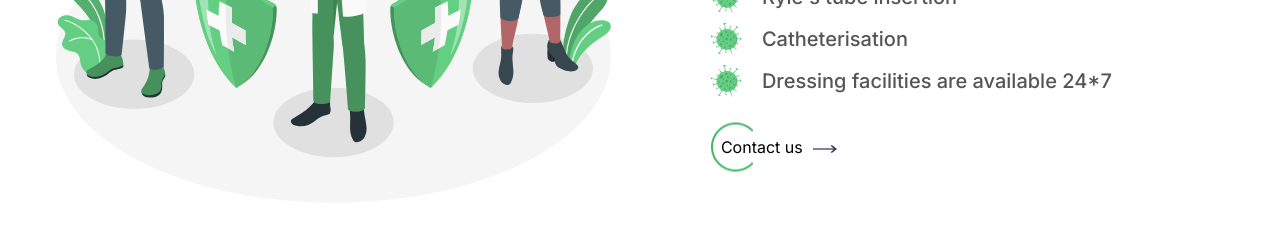
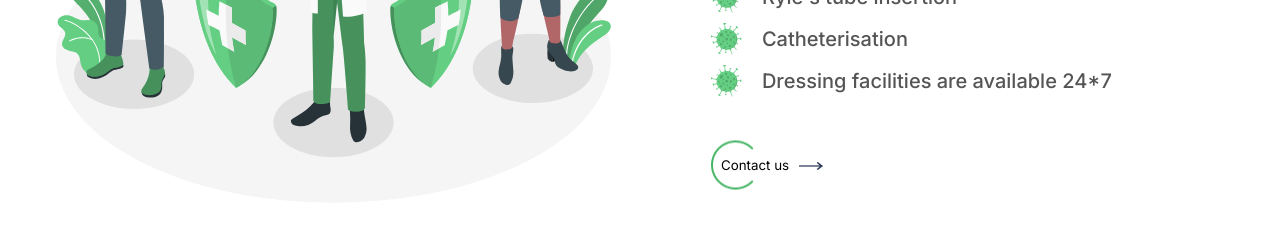
Before and after one commit to besnik26/landing-page-covid, a React (Vite) app: page / in a window 1280 px wide. Shown: the part 1520-1763 px from the top of the page. Built offline with nearby package versions, Linux system fonts and the light colour scheme.

Commit message:
bug fixes

```diff
--- a/src/components/about/About.css
+++ b/src/components/about/About.css
@@ -28,9 +28,13 @@
 }
 .contact-div{
     position: relative;
-    padding-left: 10px;
+    padding: 20px 0px 20px 10px;
+    height: auto;
+    border: none;
+    background-color: #ffffff;
+    color: black;
+    cursor: pointer;
     margin-top: 40px;
-    cursor: pointer;
 }
 
 .ellipse-abs{
--- a/src/components/about/About.jsx
+++ b/src/components/about/About.jsx
@@ -28,6 +28,13 @@ const aboutList = [
 ]
 
 function About (){
+
+    const scrollToContact = ()=>{
+        document.getElementById('contact').scrollIntoView({
+            behavior: 'smooth'
+        });
+    }
+
     return (
         <div className="about">
 
@@ -59,11 +66,11 @@ function About (){
                         ))
                     }
                 </div>
-                <div className='contact-div'>
+                <button className='contact-div' onClick={scrollToContact}>
                     <img src="/ellipse.png" alt="ellipse" className='ellipse-abs'/>
                     Contact us
                     <img src="/arrow.png" alt="arrow" className='arrowImg'/>
-                </div>
+                </button>
             </div>
 
         </div>
--- a/src/components/contact/form/Form.css
+++ b/src/components/contact/form/Form.css
@@ -30,14 +30,14 @@ textarea{
     min-height: 150px;
 }
 
-.contact-div{
+.contact-div-form{
     position: relative;
-    padding-left: 10px;
-    margin-top: 40px;
+    padding: 20px 0px 20px 10px;
     height: auto;
     border: none;
     background-color: #ffffff;
-    max-height: 47px;
+    color: black;
+    cursor: pointer;
 }
 
 .ellipse-abs{
--- a/src/components/contact/form/Form.jsx
+++ b/src/components/contact/form/Form.jsx
@@ -58,7 +58,7 @@ function Form() {
       </div>
 
 
-      <button type="submit" className="contact-div">
+      <button type="submit" className="contact-div-form">
         <img src="/ellipse.png" alt="ellipse" className="ellipse-abs" />
         Click to send
         <img src="/arrow.png" alt="arrow" className="arrowImg" />
--- a/src/components/hero/Hero.jsx
+++ b/src/components/hero/Hero.jsx
@@ -2,6 +2,12 @@ import "./Hero.css"
 
 
 function Hero() {
+
+    const scrollToContact = ()=>{
+        document.getElementById('contact').scrollIntoView({
+            behavior: 'smooth'
+        });
+    }
     return (
         <div className="hero">
             <div className="hero-description">
@@ -15,7 +21,7 @@ function Hero() {
                     Seque empowers you to get more done with intense focus and zero interruptions.
                     Seque empowers you to get more done with intense focus and zero interruptions.
                 </p>
-                <button className="hero-btn">Let us help</button>
+                <button onClick={scrollToContact} className="hero-btn">Let us help</button>
             </div>
 
 
--- a/src/components/navbar/Navbar.css
+++ b/src/components/navbar/Navbar.css
@@ -37,16 +37,15 @@ a:hover:after {
   .hamburger {
     display: block;
     position: fixed;
-    top: 0px;
-    right: 0px;
+    top: 5px;
+    right: 5px;
     z-index: 1001;
-    font-size: 28px;
-    padding: 4px 14px 6px 14px;
+    font-size: 22px;
+    color: #44B564;
+    padding: 6px 12px;
     background-color: white;
-    border-radius: 0px 0px 0px 25px;
-    border: none;
-    border-left: 1px solid black;
-    border-bottom: 1px solid black;
+    border: 1px solid #44B564;
+    border-radius: 50%;
     cursor: pointer;
   }
 
```
